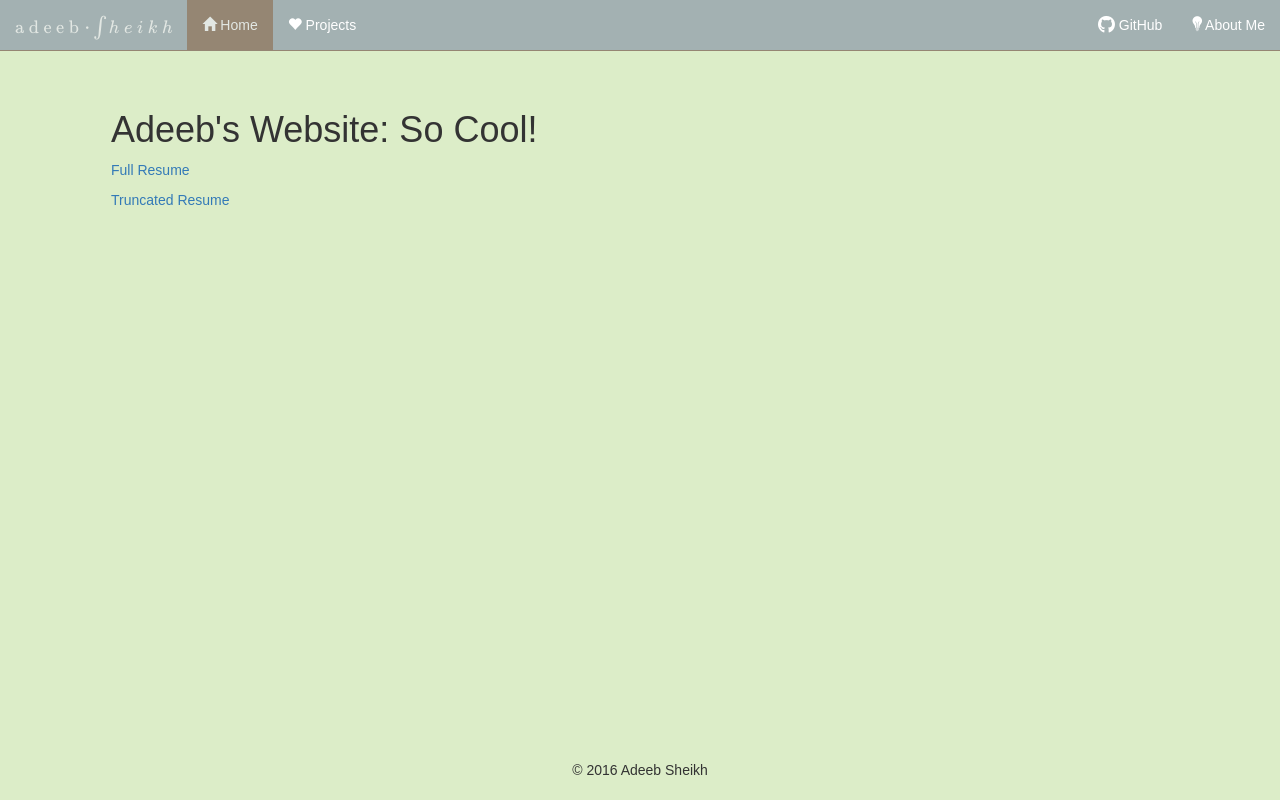
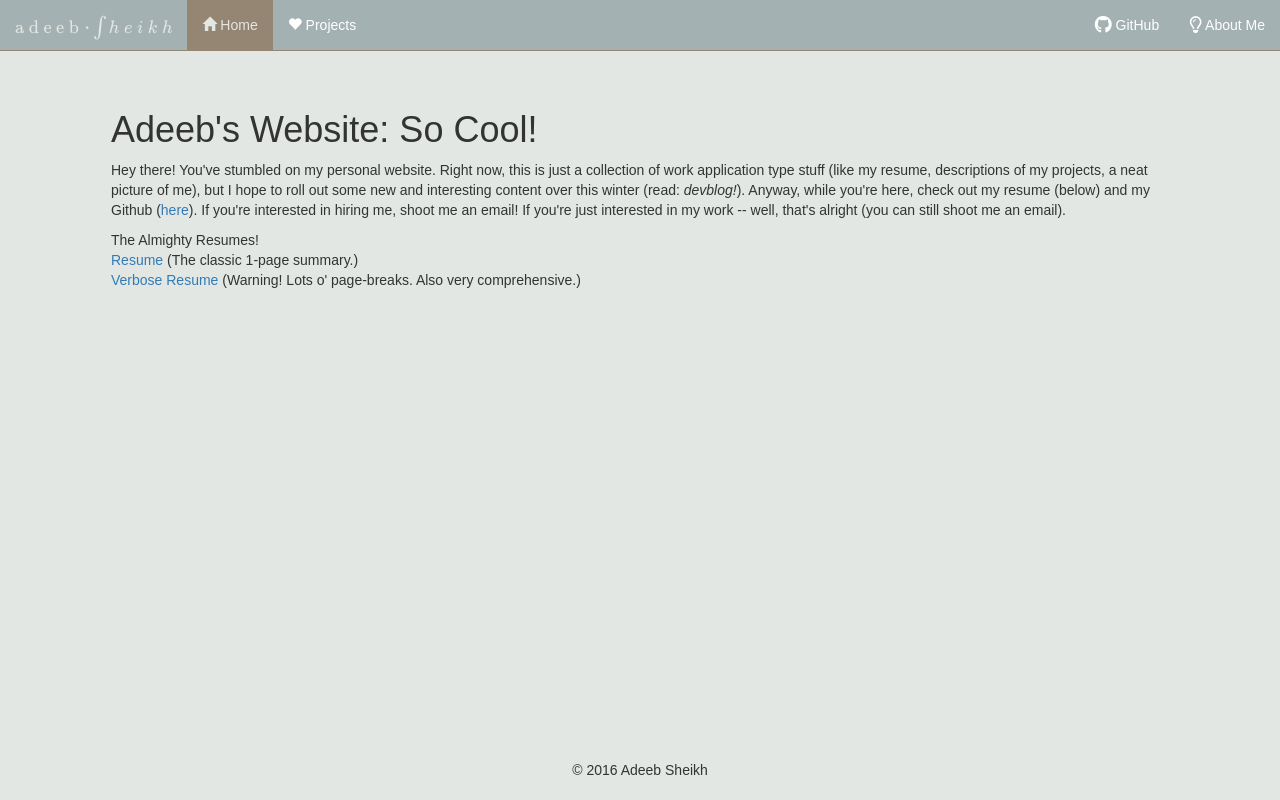
Before and after one commit to darkmfalz/adeebsheikh-dot-com, a plain HTML site: page index.htm in a window 1280 px wide. Drawn offline with nearby package versions, Linux system fonts and the light colour scheme; some packages are replaced by stand-ins of ours; files whose address does not match are found by name.

Commit message:
Put some personality into it!

```diff
--- a/index.htm
+++ b/index.htm
@@ -33,7 +33,7 @@
       </ul>
       <ul class="nav navbar-nav navbar-right">
         <li><a href="https://github.com/darkmfalz" target="_blank"><span class="fa fa-github fa-lg"></span> GitHub</a></li>
-        <li><a href="about-me.htm"><i class="icon ion-ios-lightbulb" style="font-size: 17px;"></i> About Me</a></li>
+        <li><a href="about-me.htm"><i class="fa fa-lightbulb-o fa-lg" style="font-size: 17px;"></i> About Me</a></li>
       </ul>
     </div>
   </div>
@@ -46,8 +46,26 @@
   </div>
 
   <div class="main">
-    <p><a href="files/documents/Adeeb_Sheikh_Resume_Full.pdf" target="_blank">Full Resume</a></p>
-    <p><a href="files/documents/Adeeb_Sheikh_Resume_Truncated.pdf" target="_blank">Truncated Resume</a></p>
+    <p>Hey there! You've stumbled on my personal website. Right now, this is just a collection of work application type stuff (like my resume, descriptions of my projects, a neat picture of me), but I hope to roll out some new and interesting content over this winter (read: <i>devblog!</i>). Anyway, while you're here, check out my resume (below) and my Github (<a href="https://github.com/darkmfalz" target="_blank">here</a>). If you're interested in hiring me, shoot me an email! If you're just interested in my work -- well, that's alright (you can still shoot me an email).</p>
+    <table>
+      <tr>
+        <td>
+          The Almighty Resumes!
+        </td>
+      </tr>
+
+      <tr>
+        <td>
+          <a href="files/documents/Adeeb_Sheikh_Resume_Truncated.pdf" target="_blank">Resume</a> (The classic 1-page summary.)
+        </td>
+      </tr>
+
+      <tr>
+        <td>
+          <a href="files/documents/Adeeb_Sheikh_Resume_Full.pdf" target="_blank">Verbose Resume</a> (Warning! Lots o' page-breaks. Also very comprehensive.)
+        </td>
+      </tr>
+    </table>
   </div>
 
 </div>
--- a/main.css
+++ b/main.css
@@ -6,7 +6,7 @@
 html, body{
 	height: 100%;
 	font-family: "Arial", Helvetica, sans-serif;
-	background-color: #DCEDC8;
+	background-color: #e2e7e3;
 }
 
 .navbar-default {
```
Also changed, not shown: about-me.htm (+5 -2 lines), 2 other files.
